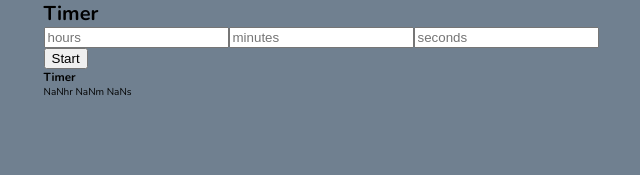
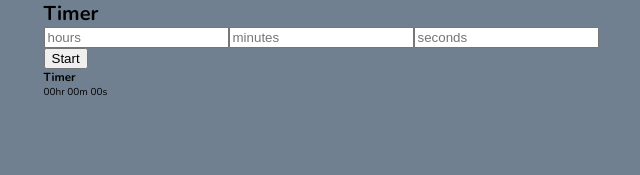
Before and after one commit to wwwLulu/Tracker-App, a Vue app: page / in a window 1280 px wide. Shown: the top 175 px of the page, without its empty margins (319-959 px from the left). Built offline with nearby package versions, Linux system fonts and the light colour scheme.

Commit message:
Got rid of NaN display

```diff
--- a/src/components/TimerDisplay.vue
+++ b/src/components/TimerDisplay.vue
@@ -2,9 +2,9 @@
     <div>
         <h3>Timer</h3>
         <p>
-            {{ parseInt(timeAccrued.hours) }}hr
-            {{ parseInt(timeAccrued.minutes) }}m
-            {{ parseInt(timeAccrued.seconds) }}s
+            {{ parseInt(timeAccrued.hours) || '00' }}hr
+            {{ parseInt(timeAccrued.minutes) || '00' }}m
+            {{ parseInt(timeAccrued.seconds) || '00' }}s
         </p>
     </div>
 </template>
```
